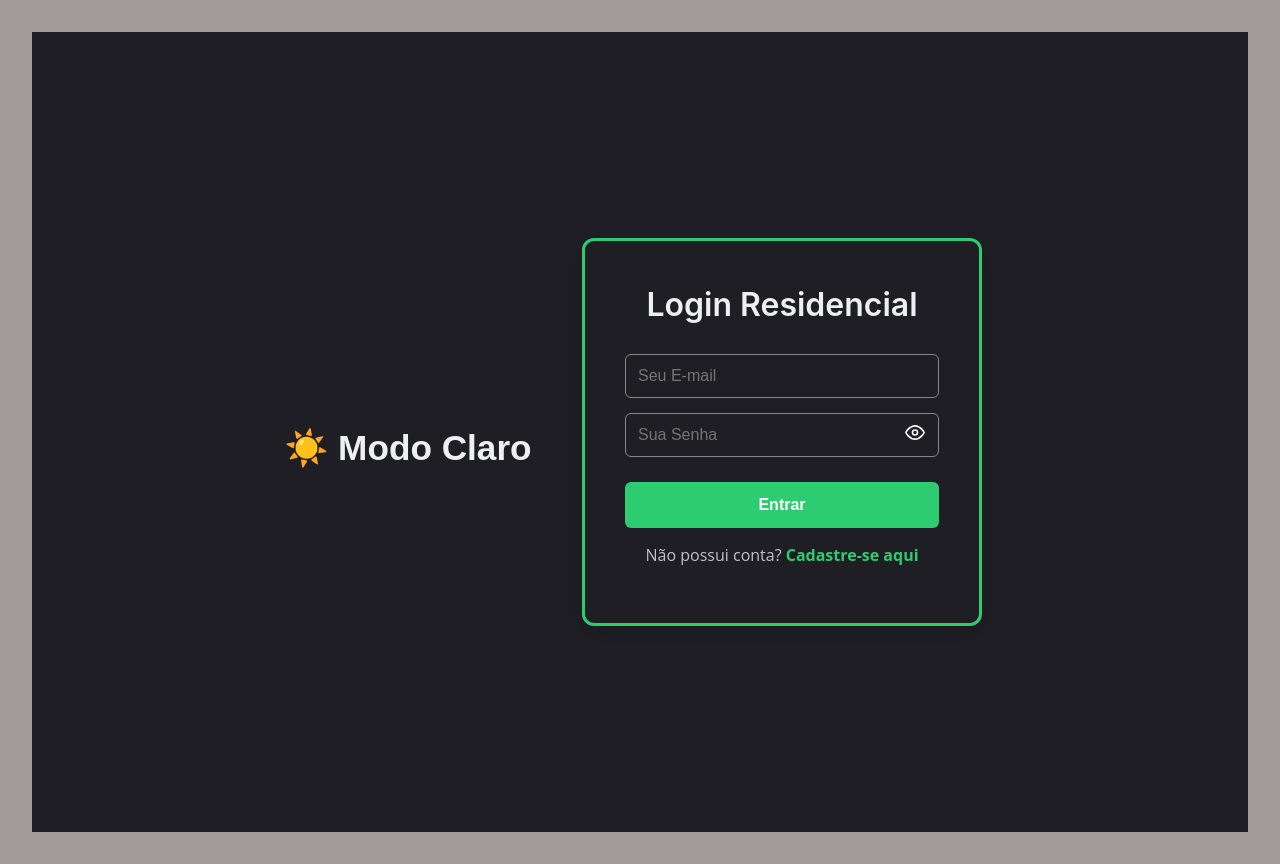
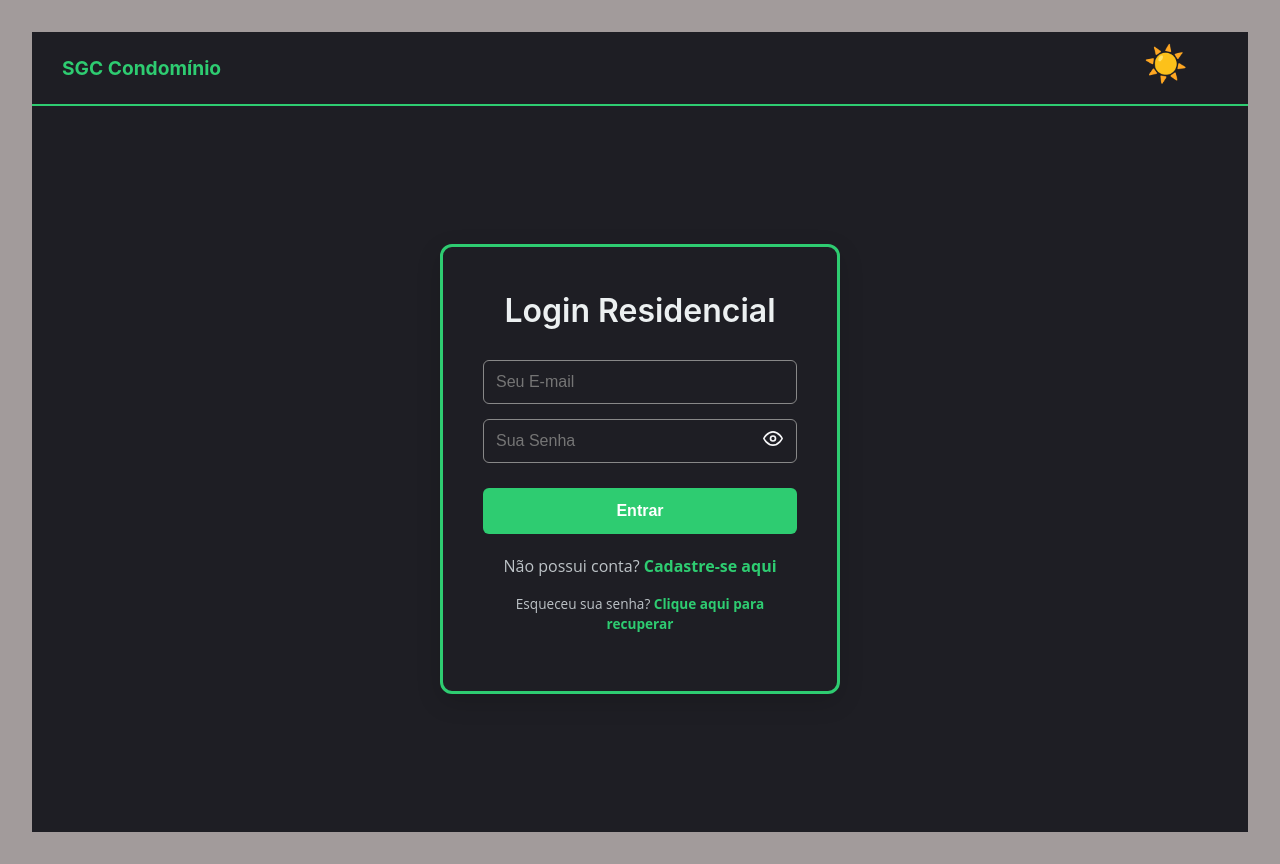
Before and after one commit to devlucasaf/SGC-Sistema-de-Gestao-De-Condominio, a React app in the folder frontend/: page /login in a window 1280 px wide. Built offline with nearby package versions, Linux system fonts and the light colour scheme; the HTML template or start-up script is replaced by a standard one.

Commit message:
style: reestruturar layout de login/cadastro com navbar no topo e formulario centralizado

```diff
--- a/frontend/src/pages/auth/Login.jsx
+++ b/frontend/src/pages/auth/Login.jsx
@@ -21,13 +21,17 @@ function Login() {
 
         try {
             // --- FAZ A REQUISIÇÃO DE LOGIN PARA O BACKEND ---
-            const response = await api.post("/auth/login", { email, senha });
+            const response = await api.post("/auth/login", {
+                email: email.trim(),
+                senha: senha.trim()
+            });
 
             // --- SALVA O TOKEN JWT NO NAVEGADOR ---
             const token = response.data.token;
             localStorage.setItem("token", token);
 
             // --- BUSCA OS DADOS DO USUÁRIO LOGADO ---
+            try {
                 const perfil = await api.get("/perfil", {
                     headers: {
                         Authorization: `Bearer ${token}`
@@ -37,11 +41,9 @@ function Login() {
                 // --- SALVA O PERFIL PARA USAR EM OUTRAS TELAS ---
                 localStorage.setItem("perfilUsuario", JSON.stringify(perfil.data));
 
-            alert("Login realizado com sucesso!");
-
                 // --- REDIRECIONA BASEADO NO TIPO DE USUÁRIO SALVO NO BANCO ---
                 if (perfil.data.tipoUsuario === "SINDICO") {
-                navigate("/gerenciarreclamacoes");
+                    navigate("/painel-sindico");
                 }
 
                 else if (perfil.data.tipoUsuario === "MORADOR") {
@@ -53,6 +55,12 @@ function Login() {
                 }
 
                 else {
+                    navigate("/home");
+                }
+            }
+
+            catch (perfilError) {
+                console.error("Erro ao buscar perfil:", perfilError);
                 navigate("/home");
             }
         }
@@ -69,11 +77,15 @@ function Login() {
     }
 
     return (
-        <div className={`tela-login ${isDarkMode ? "tema-escuro" : "tema-claro"}`}>
+        <div className={`tela-auth ${isDarkMode ? "tema-escuro" : "tema-claro"}`}>
+            <nav className="navbar-auth">
+                <h1>SGC Condomínio</h1>
                 <button className="btn-tema" onClick={alternarTema} type="button">
-                {isDarkMode ? "☀️ Modo Claro" : "🌙 Modo Escuro"}
+                    {isDarkMode ? "☀️" : "🌙"}
                 </button>
+            </nav>
 
+            <main className="auth-conteudo">
                 <form className="caixa-login" onSubmit={handleLogin}>
                     <h2>Login Residencial</h2>
 
@@ -117,18 +129,24 @@ function Login() {
 
                     <button type="submit" className="btn-entrar">Entrar</button>
 
-                {/* Se a variável 'erro' tiver texto, esse parágrafo aparece */}
                     {erro && <p style={{ color: "#ff4d4d", textAlign: "center", marginTop: "10px" }}>{erro}</p>}
 
                     <div className="rodape-login">
                         <p>
                             Não possui conta?{ " " }
-                        <Link to="/cadastro" style={{ color: "#2ecc71", fontWeight: "bold", textAlign: "center" }}>
+                            <Link to="/cadastro" style={{ color: "#2ecc71", fontWeight: "bold" }}>
                                 Cadastre-se aqui
+                            </Link>
+                        </p>
+                        <p style={{ marginTop: "8px", fontSize: "0.85rem" }}>
+                            Esqueceu sua senha?{" "}
+                            <Link to="/recuperar-senha" style={{ color: "#2ecc71", fontWeight: "bold" }}>
+                                Clique aqui para recuperar
                             </Link>
                         </p>
                     </div>
                 </form>
+            </main>
         </div>
     );
 }
--- a/frontend/src/styles/Login.css
+++ b/frontend/src/styles/Login.css
@@ -1,30 +1,68 @@
-/* Container que ocupa a tela toda para centralizar */
-.tela-login {
+/* ===== LAYOUT GERAL ===== */
+.tela-auth {
     display: flex;
-    justify-content: center;
-    align-items: center;
+    flex-direction: column;
     min-height: 100vh;
-    transition: background-color 0.3s ease; /* Animação suave ao trocar de tema */
-    position: relative;
+    transition: background-color 0.3s ease;
 }
 
 /* --- TEMAS --- */
 .tema-claro {
-    background-color: #f5f5f7; /* Branco um pouquinho escuro (off-white) */
+    background-color: #f5f5f7;
     color: #333333;
 }
 
 .tema-escuro {
-    background-color: #1e1e24; /* Cinza bem escuro */
+    background-color: #1e1e24;
     color: #f5f5f7;
 }
 
-/* --- CAIXA DE LOGIN --- */
+/* ===== NAVBAR DO TOPO ===== */
+.navbar-auth {
+    display: flex;
+    justify-content: space-between;
+    align-items: center;
+    padding: 14px 30px;
+    border-bottom: 2px solid #2ecc71;
+}
+
+.navbar-auth h1 {
+    font-size: 1.2rem;
+    margin: 0;
+    font-weight: 700;
+    color: #2ecc71;
+}
+
+.btn-tema {
+    padding: 8px 16px;
+    background: transparent;
+    border: 2px solid #2ecc71;
+    color: inherit;
+    border-radius: 20px;
+    cursor: pointer;
+    font-weight: bold;
+    font-size: 0.85rem;
+    transition: background-color 0.2s;
+}
+
+.btn-tema:hover {
+    background-color: rgba(46, 204, 113, 0.1);
+}
+
+/* ===== ÁREA DO FORMULÁRIO (CENTRALIZADO) ===== */
+.auth-conteudo {
+    flex: 1;
+    display: flex;
+    justify-content: center;
+    align-items: center;
+    padding: 30px 20px;
+}
+
+/* ===== CAIXA DE LOGIN ===== */
 .caixa-login {
     background-color: inherit;
     padding: 40px;
     border-radius: 12px;
-    /* Aqui está a sua borda verde (3px = espessura média) */
     border: 3px solid #2ecc71;
     box-shadow: 0 8px 24px rgba(0, 0, 0, 0.15);
     width: 100%;
@@ -40,7 +78,7 @@
     margin-bottom: 10px;
 }
 
-/* --- INPUTS --- */
+/* ===== INPUTS ===== */
 .caixa-login input {
     padding: 12px;
     border: 1px solid #888;
@@ -52,11 +90,11 @@
 
 .caixa-login input:focus {
     outline: none;
-    border-color: #2ecc71; /* Fica verde quando clica */
+    border-color: #2ecc71;
     box-shadow: 0 0 5px rgba(46, 204, 113, 0.5);
 }
 
-/* --- BOTÕES --- */
+/* ===== BOTÃO ENTRAR ===== */
 .btn-entrar {
     padding: 14px;
     background-color: #2ecc71;
@@ -74,16 +112,8 @@
     background-color: #27ae60;
 }
 
-/* Botão de trocar tema no topo da tela */
-.btn-tema {
-    position: absolute;
-    top: 20px;
-    right: 20px;
-    padding: 10px 15px;
-    background: transparent;
-    border: 2px solid #2ecc71;
-    color: inherit;
-    border-radius: 20px;
-    cursor: pointer;
-    font-weight: bold;
+/* ===== RODAPÉ DO FORMULÁRIO ===== */
+.rodape-login {
+    text-align: center;
+    margin-top: 5px;
 }
```
Lines whose indentation alone changed are shown as unchanged.
